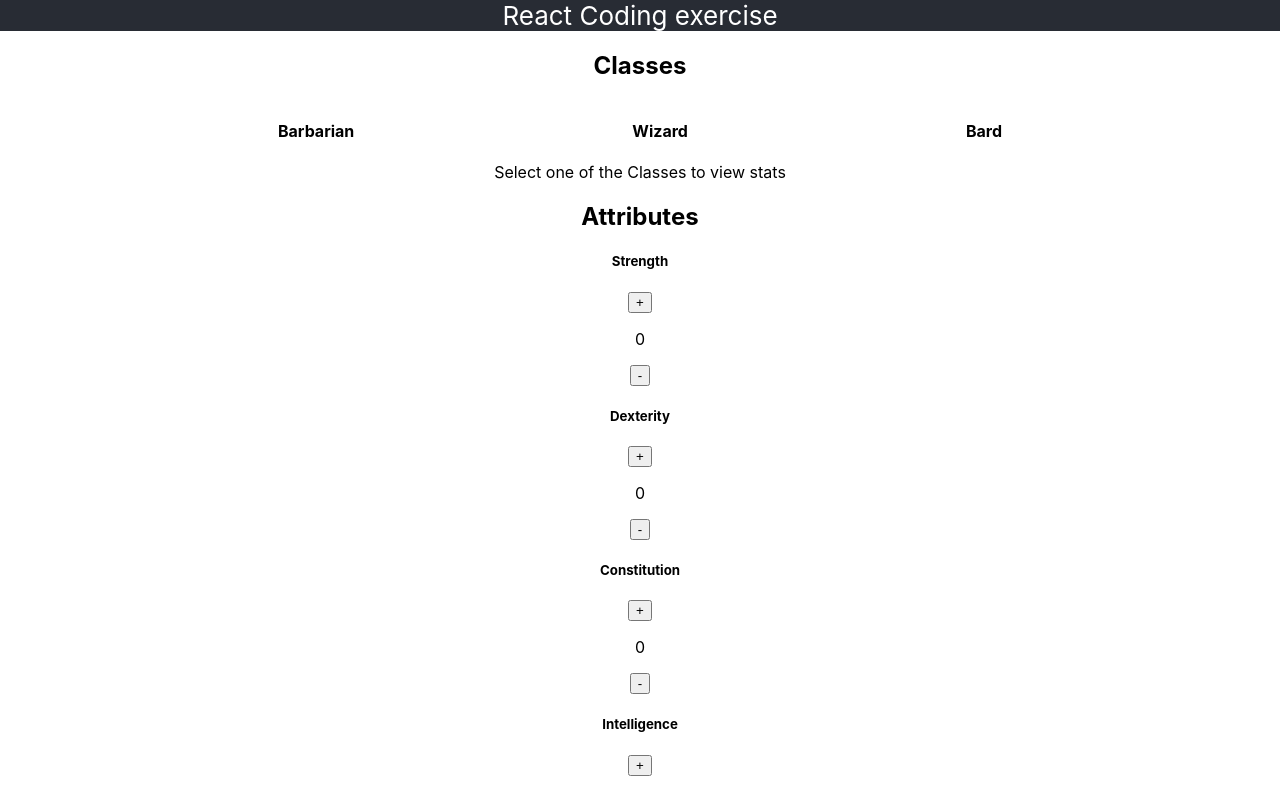
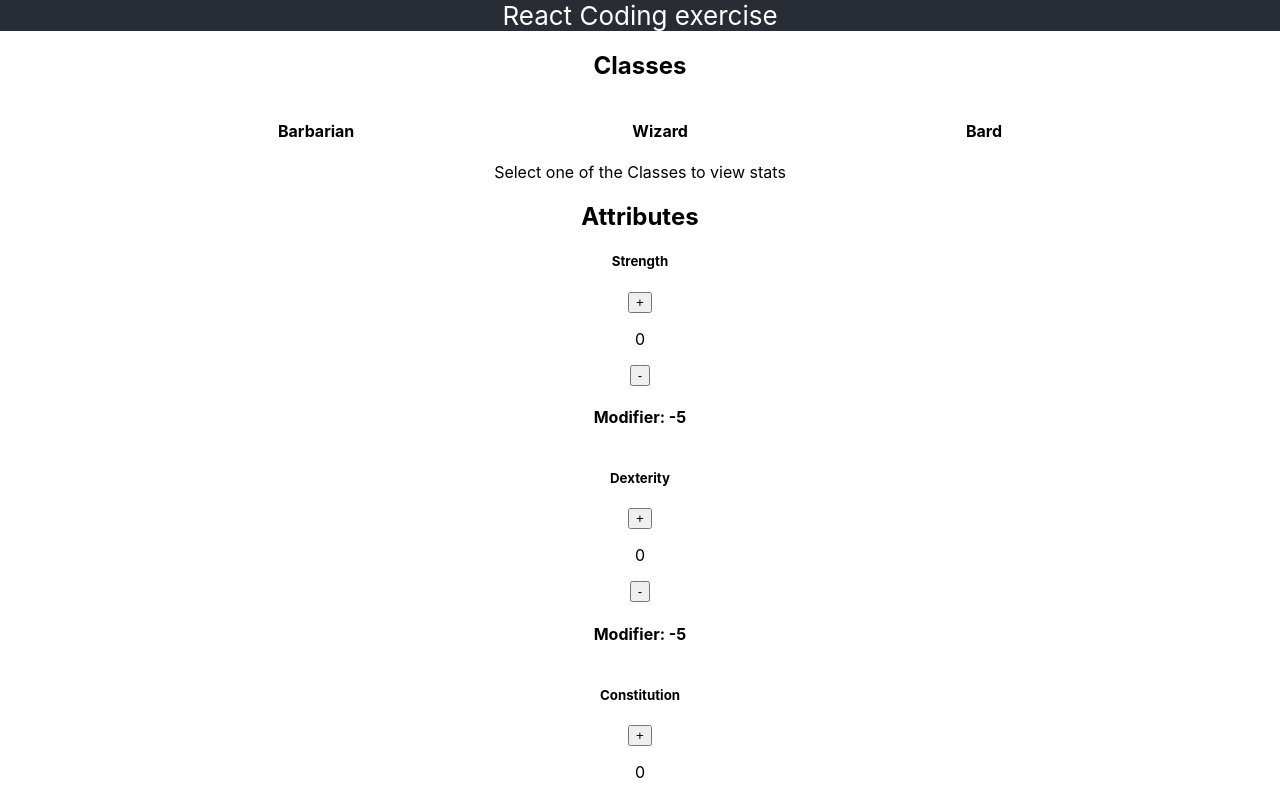
Before and after one commit to Andrew-FungKinHo/recruiting-webapp-character, a React (Create React App) app: page / in a window 1280 px wide. Shown: the top 794 px of the page. Built offline with nearby package versions, Linux system fonts and the light colour scheme.

Commit message:
feat(task4): add ability modifiers for attributes

```diff
--- a/src/App.js
+++ b/src/App.js
@@ -5,9 +5,12 @@ import Attributes from './components/Attributes';
 import ClassesSection from './components/ClassSection';
 
 function App() {
+
+  // TODO: remove magic numbers(0,-5) and put them in consts.js
   const [attributeValues, setAttributeValues] = useState(createAttributesObject(0));
   const [classesQualified, setClassesQualified] = useState(creatClassesQualifiedObj(false));
   const [currentClass, setCurrentClass] = useState(null);
+  const [modifierValues, setModifierValues] = useState(createAttributesObject(-5));
 
   function creatClassesQualifiedObj(initialBoolean) {
     return Object.keys(CLASS_LIST).reduce((obj, curr) => ({ ...obj, [curr]: initialBoolean }), {});
@@ -53,6 +56,12 @@ function App() {
     }
     // update state of classesQualified
     setClassesQualified(classesQualified);
+
+    // update the modifier value based on attribute values
+    setModifierValues({
+      ...modifierValues,
+      [attribute]: Math.floor((attributeValues[attribute] - 10) / 2),
+    });
   }
 
   return (
@@ -65,6 +74,7 @@ function App() {
         attributeValues={attributeValues}
         setAttributeValues={setAttributeValues}
         handleAttributeCounter={handleAttributeCounter}
+        modifierValues={modifierValues}
       />
     </div>)
 }
--- a/src/components/Attributes.js
+++ b/src/components/Attributes.js
@@ -1,6 +1,6 @@
 import React from "react";
 
-const Attributes = ({ attributeValues, handleAttributeCounter }) => {
+const Attributes = ({ attributeValues, handleAttributeCounter, modifierValues }) => {
     return (
         <div>
             <h2>Attributes</h2>
@@ -23,6 +23,7 @@ const Attributes = ({ attributeValues, handleAttributeCounter }) => {
                                 >
                                     -
                                 </button>
+                                <h4>Modifier: {modifierValues[attribute]}</h4>
                             </div>
                         </div>)
                 }
```
